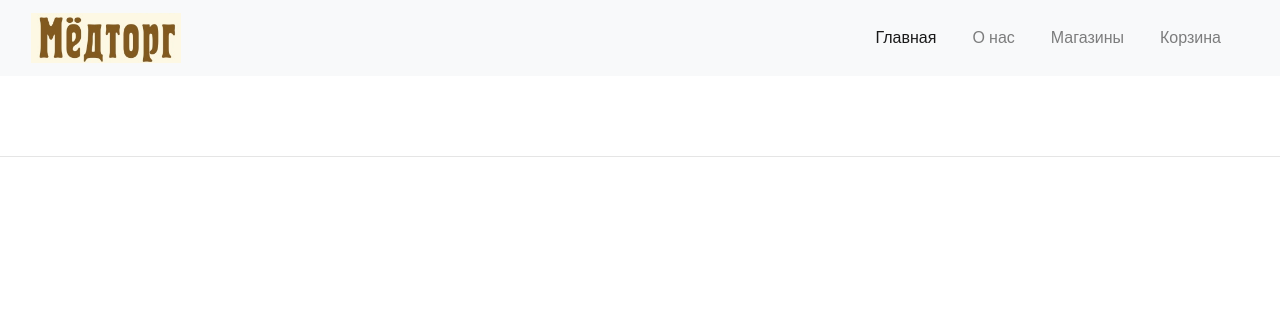
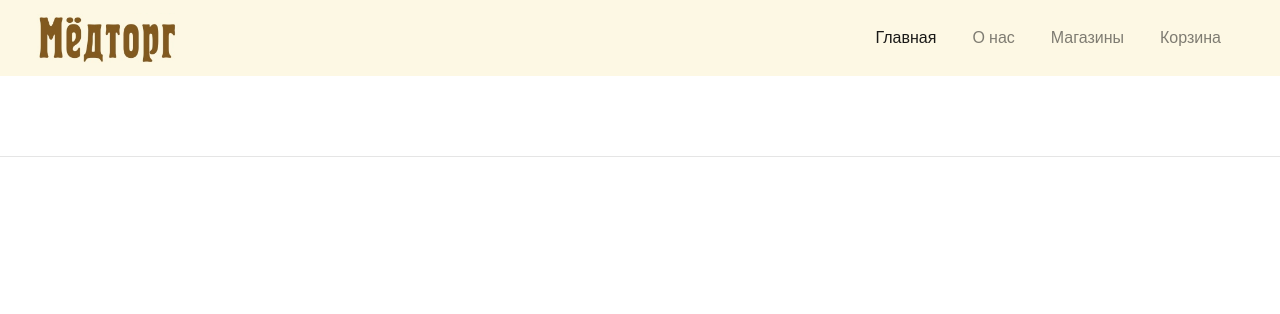
Before and after one commit to EngiBarnaby/shop, a Django app: page /aboutus/ in a window 1280 px wide. Shown: the top 314 px of the page. Run offline with Django 3.2, Linux system fonts and the light colour scheme; some libraries are stand-ins or nearby versions.

Commit message:
Обновил базу данных

```diff
--- a/shop/templates/shop/aboutus.html
+++ b/shop/templates/shop/aboutus.html
@@ -19,6 +19,7 @@
   </div>
 </div>
 <hr class="featurette-divider">
+<div class="container-fluid">
   <div class="row featurette-divider">
     <div class="col-5-md">
       <img src="{% static 'img/slider-2.jpg' %}" height="500" width="500"
@@ -32,4 +33,5 @@
        </p>
     </div>
   </div>
+</div>
 {% endblock %}
--- a/shop/templates/shop/base_2.html
+++ b/shop/templates/shop/base_2.html
@@ -15,7 +15,7 @@
     <title>{% block title %}{% endblock %}</title>
   </head>
   <body class="d-flex flex-column h-100">
-    <nav class="navbar navbar-expand-lg navbar-light bg-light sticky-top">
+    <nav class="navbar navbar-expand-lg navbar-light sticky-top" style="background-color: #fdf8e4">
       <div class="container-fluid">
         <a href="{% url 'shop:product_list' %}" class='navbar-brand'><img src="{% static 'img/logo.png' %}"></a>
         <button class="navbar-toggler" type="button" data-toggle="collapse" data-target="#navbarResponsive">
--- a/shop/templates/shop/product/list_2.html
+++ b/shop/templates/shop/product/list_2.html
@@ -33,7 +33,7 @@
 <main>
   <div class="container">
   <nav class = "navbar navbar-expand-lg navbar-dark
-      bg-dark mt-3 mb-3">
+      bg-dark mt-3 mb-3" >
     <span class="navbar-brand">Каталог</span>
     <button class="navbar-toggler" type="button"
       data-toggle="collapse" data-target="#nextNav">
```
Lines whose indentation alone changed are shown as unchanged.
